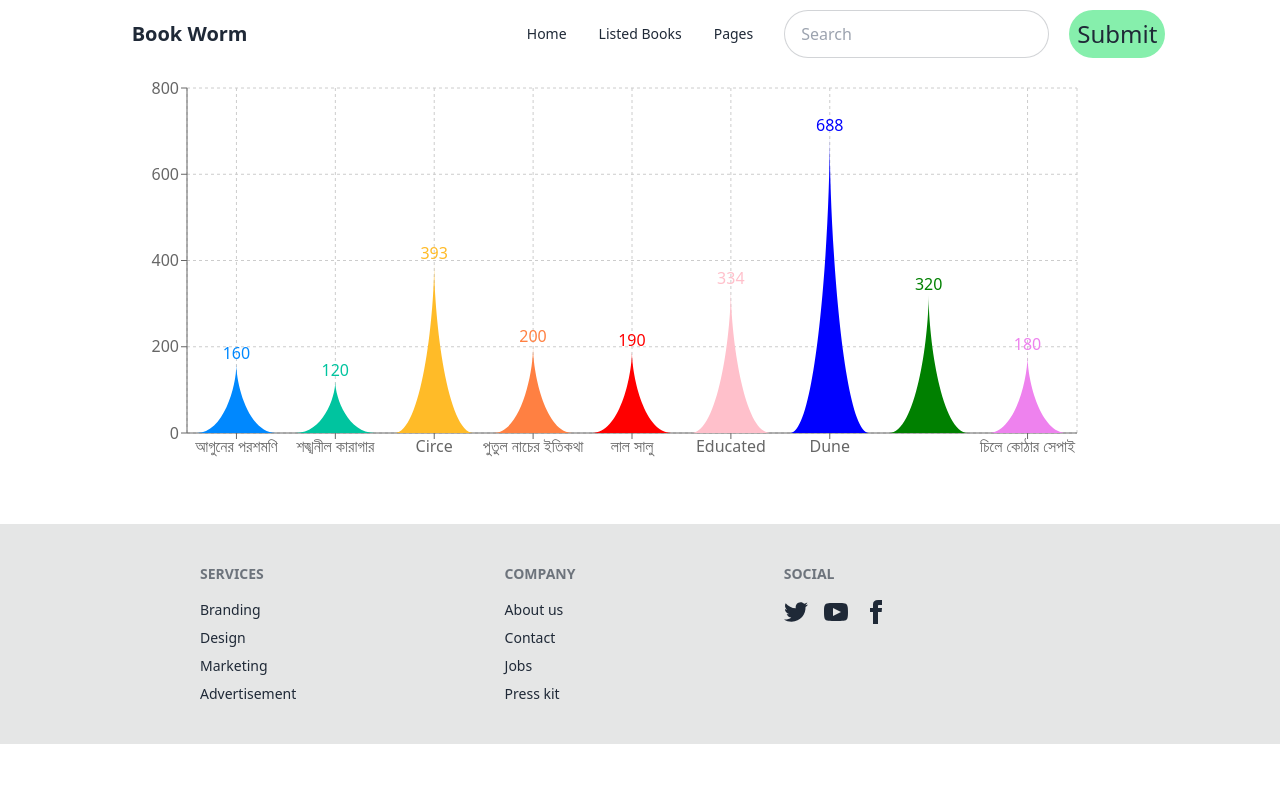
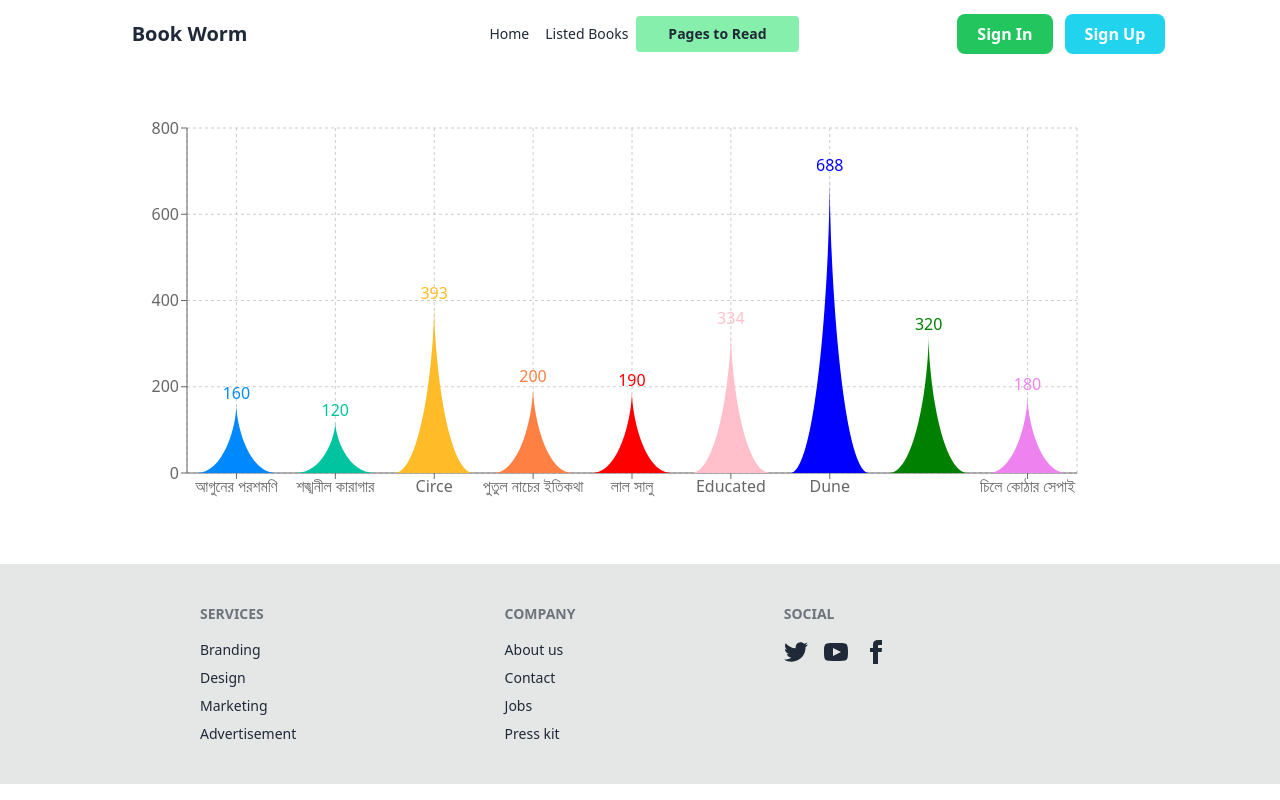
Before and after one commit to ratin17/Book_Worm--React, a React (Vite) app: page /pages in a window 1280 px wide. Built offline with nearby package versions, Linux system fonts and the light colour scheme.

Commit message:
not found page designed

```diff
--- a/src/components/Banner.jsx
+++ b/src/components/Banner.jsx
@@ -1,4 +1,5 @@
 // import React from 'react';
+import {Link} from 'react-router-dom';
 
 const Banner = () => {
     return (
@@ -6,7 +7,7 @@ const Banner = () => {
 
             <div className="flex flex-col gap-10 text-lg font-bold w-[45%] " >
                 <h2 className="text-5xl font-bold " >Discover an exceptional cooking class tailored for you!</h2>
-                <button className="px-5 py-3 w-1/2 rounded-lg bg-green-400 ">View The List</button>
+                <Link to="/listedBooks" className="px-5 py-3 w-1/2 rounded-lg bg-green-400 ">View The List</Link>
             </div>
 
             <img className=' h-[80vh] w-[55%] border-0 ' src="https://i.ibb.co.com/HprHPwd/Atomic-Habits.png" alt="" />
--- a/src/components/Book.jsx
+++ b/src/components/Book.jsx
@@ -10,12 +10,11 @@ const Book = ({book}) => {
     // console.log(name)
 
     return (
-        <div className=" border rounded-3xl p-5 flex flex-col justify-normal gap-5 " >
 
-            <div className={`${id === 8 ? 'px-10 py-2' : 'px-20 py-4'} bg-gray-300 rounded-xl`} >
-                <Link to={`/book/${id}`} >
-                    <img src={image} alt={name} className={`w-full ${id===8 ? 'h-52' : 'h-44'} `} />
-                </Link>
+        <Link to={`/book/${id}`} className=" border rounded-3xl p-5 flex flex-col gap-5 " >
+
+            <div className=" px-20 py-4 bg-gray-300 rounded-xl" >
+                <img src={image} alt={name} className="w-full h-44 " />
             </div>
 
             <div className=" flex gap-2 items-center">
@@ -26,9 +25,7 @@ const Book = ({book}) => {
                 }
             </div>
 
-            <Link to={`/book/${id}`} >
-                <h2 className="text-xl font-bold">{name}</h2>
-            </Link>
+            <h2 className="text-xl font-bold">{name}</h2>
 
             <p className=" text-base flex-grow " >By : {author}</p>
 
@@ -38,11 +35,9 @@ const Book = ({book}) => {
                     <p>{rating}</p>
                     <CiStar />
                 </div>
-
             </div>
 
-
-        </div>
+        </Link>
     );
 };
 
--- a/src/components/BookDetail.jsx
+++ b/src/components/BookDetail.jsx
@@ -24,11 +24,11 @@ const BookDetail = () => {
         const wishlistBookIds=getListBykey('wishlist');
 
         if(readBookIds.includes(id)){
-            showToast('You have already read this book !');
+            showToast('You have already read this book !',"error");
         }
         else{
             setListBykey('readlist',id);
-            showToast('Added to Read List !');
+            showToast('Added to Read List !',"success");
             if(wishlistBookIds.includes(id)){
                 removeItemBykey('wishlist',id);
             }
@@ -41,14 +41,15 @@ const BookDetail = () => {
         const wishlistBookIds=getListBykey('wishlist');
 
         if(readBookIds.includes(id)){
-            showToast("You have already read this book , Can't add to Wishlist");
+            showToast("You have already read this book , Can't add to Wishlist","error");
         }
         else if(wishlistBookIds.includes(id)){
             console.log(id,'Alraedy exists in Wishlist');
+            showToast('Alraedy exists in Wishlist !',"error");
         }
         else{
             setListBykey('wishlist',id);
-            showToast('Added to  Wishlist!');
+            showToast('Added to  Wishlist!',"success");
         }
     }
 
--- a/src/components/Books.jsx
+++ b/src/components/Books.jsx
@@ -8,7 +8,7 @@ const Books = () => {
 
     return (
         <div>
-            <h2 className="text-4xl font-bold text-center " >Books</h2>
+            <h2 className="text-4xl font-bold text-center mb-10" >Books</h2>
 
             <div className=" grid grid-cols-1 md:grid-cols-3 gap-5 " >
                 {
--- a/src/components/ListedBooks.jsx
+++ b/src/components/ListedBooks.jsx
@@ -39,7 +39,7 @@ const ListedBooks = () => {
     function handleRemoveFromRead(id){
         id=String(id);
         removeItemBykey('readlist',id);
-        showToast("Removed from Read List !");
+        showToast("Removed from Read List !","warning");
 
         setToggle(!toggle);
     }
@@ -47,7 +47,7 @@ const ListedBooks = () => {
     function handleRemoveFromWishlist(id){
         id=String(id);
         removeItemBykey('wishlist',id);
-        showToast("Removed from Wishlist !");
+        showToast("Removed from Wishlist !","warning");
 
         setToggle(!toggle);
     }
@@ -67,10 +67,10 @@ const ListedBooks = () => {
                 value={selectedOption}
                 onChange={handleSelectChange}
                 >
-                    <option disabled value="">Sort By</option>
-                    <option value="rating">Rating</option>
-                    <option value="totalPages">Number of Pages</option>
-                    <option value="yearOfPublishing">Publishing Year</option>
+                    <option disabled value="" className=" bg-slate-300 " >Sort By</option>
+                    <option value="rating" className=" bg-green-200 " >Rating</option>
+                    <option value="totalPages" className=" bg-green-200 " >Number of Pages</option>
+                    <option value="yearOfPublishing" className=" bg-green-200 " >Publishing Year</option>
                 </select>
 
             </div>
--- a/src/components/Navbar.jsx
+++ b/src/components/Navbar.jsx
@@ -1,24 +1,27 @@
-// import React from 'react';
-
-import {Link} from 'react-router-dom';
+import { NavLink } from 'react-router-dom';
 
 const Navbar = () => {
+  function navStyle({ isActive}) {
+    // Define your class conditionally based on the isActive prop.
+    return isActive ? "bg-green-300 font-bold px-8 rounded" : "font-medium p-2";
+  }
 
-    const links=<>
+  const links = (
+    <>
       <li>
-            <Link to="/">Home</Link>
+        <NavLink to="/" className={navStyle}>Home</NavLink>
       </li>
       <li>
-            <Link to="/listedBooks">Listed Books</Link>
+        <NavLink to="/listedBooks" className={navStyle}>Listed Books</NavLink>
       </li>
       <li>
-            <Link to="/pages">Pages</Link>
+        <NavLink to="/pages" className={navStyle}>Pages to Read</NavLink>
       </li>
     </>
-
+  );
 
   return (
-        <div className="navbar bg-base-100">
+    <div className="navbar bg-base-100 mb-10">
       <div className="navbar-start">
         <div className="dropdown">
           <div tabIndex={0} role="button" className="btn btn-ghost lg:hidden">
@@ -27,45 +30,37 @@ const Navbar = () => {
               className="h-5 w-5"
               fill="none"
               viewBox="0 0 24 24"
-                            stroke="currentColor">
+              stroke="currentColor"
+            >
               <path
                 strokeLinecap="round"
                 strokeLinejoin="round"
                 strokeWidth="2"
-                                d="M4 6h16M4 12h8m-8 6h16" />
+                d="M4 6h16M4 12h8m-8 6h16"
+              />
             </svg>
           </div>
           <ul
             tabIndex={0}
-                        className="menu menu-sm dropdown-content bg-base-100 rounded-box z-[1] mt-3 w-52 p-2 shadow">
+            className="menu menu-sm dropdown-content bg-base-100 rounded-box z-[1] mt-3 w-52 p-2 shadow"
+          >
             {links}
           </ul>
         </div>
         <a className="btn btn-ghost text-xl">Book Worm</a>
       </div>
 
-
       <div className="navbar-center hidden lg:flex">
-                <ul className="menu menu-horizontal px-1">
-                    {links}
-                </ul>
+        <ul className="menu menu-horizontal px-1">{links}</ul>
       </div>
 
-            <div className="navbar-end">
-
-                <div className="form-control mr-5">
-                <input type="text" placeholder="Search" className="input input-bordered rounded-full w-24 md:w-auto" />
-                </div>
-
-                <div className="rounded-full bg-green-300 p-2 flex items-center justify-center" >
-                <button className="text-2xl font-thin " >Submit</button>
-                </div>
-
+      <div className="navbar-end gap-3">
+        <button className=" rounded-lg px-5 py-2 bg-green-500 text-white font-bold " >Sign In</button>
+        <button className=" rounded-lg px-5 py-2 bg-cyan-400 text-white font-bold " >Sign Up</button>
       </div>
 
     </div>
   );
 };
 
-
 export default Navbar;
--- a/src/components/NotFound.jsx
+++ b/src/components/NotFound.jsx
@@ -1,9 +1,11 @@
 
+import {Link} from 'react-router-dom';
 
 const NotFound = () => {
     return (
-        <div>
-            <h2>Page Not Found !!</h2>
+        <div className=" p-36 text-center " >
+            <h2 className=" text-center text-4xl font-bold mb-20 " >Page Not Found !!</h2>
+            <Link to="/" className=" text-lg font-bold text-center text-white bg-purple-700 px-10 py-4 rounded-2xl " >Go Back to Home</Link>
         </div>
     );
 };
--- a/src/components/Root.jsx
+++ b/src/components/Root.jsx
@@ -14,8 +14,9 @@ const Root = () => {
 
     const [books,setBooks]=React.useState([]);
 
-    function showToast(text){
-        toast.error(text, {
+    function showToast(text,type="info"){
+
+        const attributes={
             position: "top-right",
             autoClose: 2000,
             hideProgressBar: false,
@@ -23,7 +24,21 @@ const Root = () => {
             pauseOnHover: true,
             draggable: true,
             progress: undefined,
-        });
+        }
+
+        if(type==="error"){
+            toast.error(text,attributes);
+        }
+        else if(type==="warning"){
+            toast.error(text,attributes);
+        }
+        else if(type==="success"){
+            toast.success(text,attributes);
+        }
+        else{
+            toast.info(text,attributes);
+        }
+
     }
 
 
```
Lines whose indentation alone changed are shown as unchanged.
